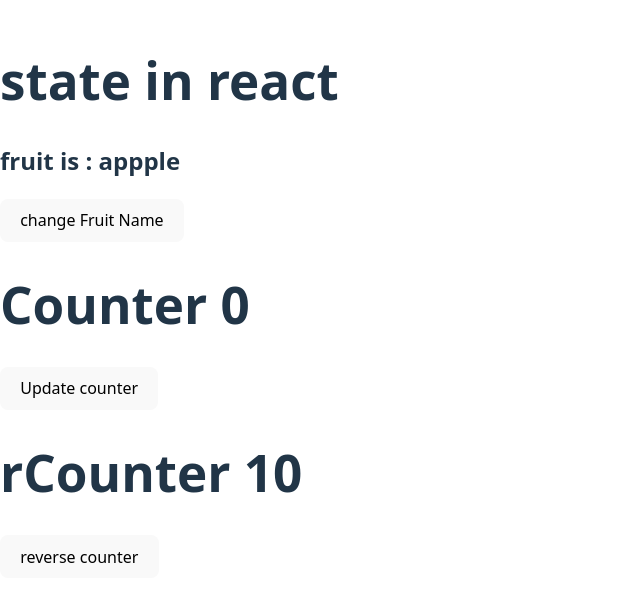
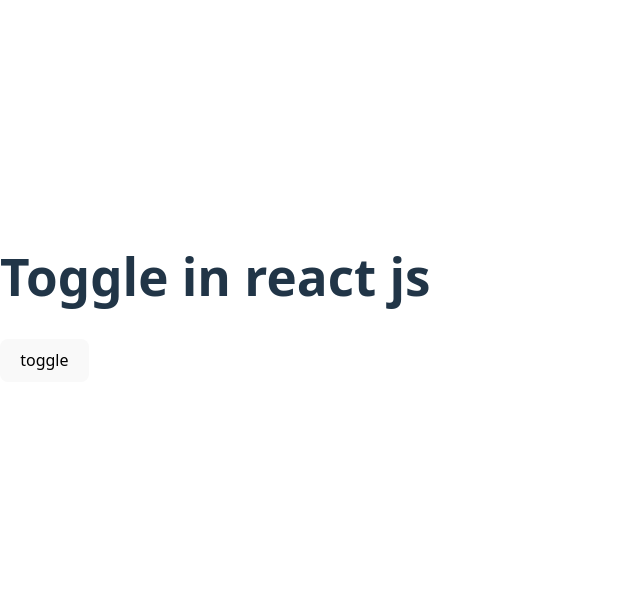
Before and after one commit to tanyaagraharicoder/react-cource, a React (Vite) app: page / in a window 1280 px wide. Shown: the part 102-704 px from the top of the page, without its empty margins (0-640 px from the left). Built offline with nearby package versions, Linux system fonts and the light colour scheme.

Commit message:
toggle or hide &  show in react

```diff
--- a/src/App.jsx
+++ b/src/App.jsx
@@ -1,22 +1,23 @@
 
 import  {useState} from 'react'
-import Counter from './Counter'
+import User from './User.jsx'
+
 function App() {
-  const[  fruits, setFruits]= useState("appple")
+  const [ display , setDisPlay]= useState(false);
 
-
-  const handlefruit=()=>{
-    setFruits("banana")
-  }
   return (
     <>
-    <h1> state in react </h1>
-    <h2> fruit is : {fruits} </h2>
-    <button onClick={handlefruit}> change Fruit Name  </button>
-    <Counter/>
+    <h1> Toggle in react js </h1>
+    <button  onClick={()=> setDisPlay(!display)}>  toggle </button>
+    {/* {
+      display? <h1> Tanya Agrahari</h1>: null
+    }
+    */}
+    {/*  note here  in jsx expression like the conditional render must be inside curly braces {},  otherwise react will treat them as plain tet a d not javascript */}
+    {
 
-
-
+    display ? <User/>: null
+    }
 
 
     </>
--- a/src/Counter.jsx
+++ b/src/Counter.jsx
@@ -1,4 +1,4 @@
-import {use, useState} from "react"
+import { useState} from "react"
 const Counter =()=>{
      const [ count , setCount]= useState(0);
      const [rCount, setrCount]= useState(10);
--- /dev/null
+++ b/src/User.jsx
@@ -0,0 +1,8 @@
+function User (){
+    return(
+        <div>
+            <h1>Tanya Agrahari </h1>
+        </div>
+    )
+}
+export default User
```
